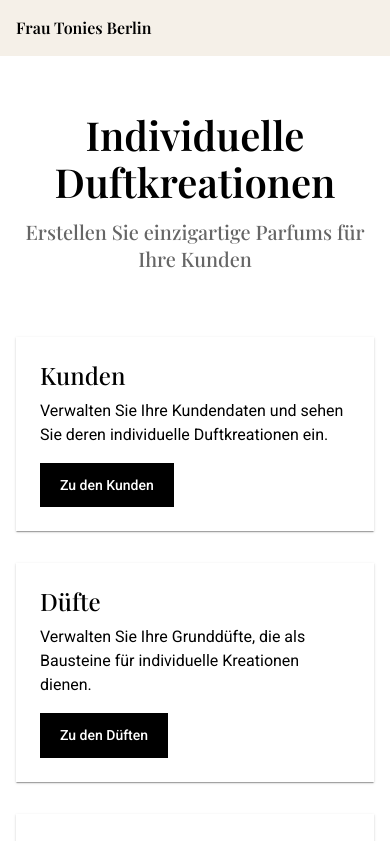
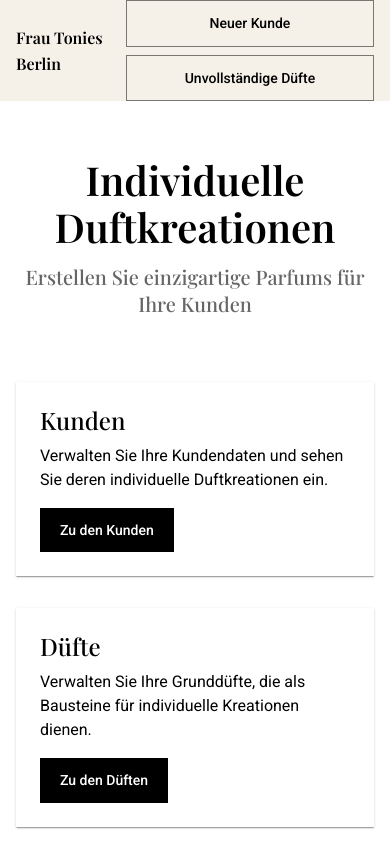
Before and after one commit to Lasher77/Tonies, a React (Create React App) app in the folder frontend/: page / in a window 390 px wide. Shown: the top 841 px of the page. Built offline with nearby package versions, Linux system fonts and the light colour scheme.

Commit message:
Fix header action button visibility on small screens

```diff
--- a/frontend/src/components/Header.js
+++ b/frontend/src/components/Header.js
@@ -44,8 +44,10 @@ const Header = () => {
             sx={{
               flexGrow: 0,
               display: 'flex',
-              gap: 1,
-              alignItems: 'center'
+              gap: { xs: 1, md: 1.5 },
+              alignItems: { xs: 'stretch', md: 'center' },
+              flexDirection: { xs: 'column', sm: 'row' },
+              width: { xs: '100%', md: 'auto' }
             }}
           >
             <Button
@@ -53,7 +55,10 @@ const Header = () => {
               to="/customers/new"
               variant="outlined"
               color="primary"
-              sx={{ display: { xs: 'none', md: 'inline-flex' } }}
+              sx={{
+                display: 'inline-flex',
+                width: { xs: '100%', md: 'auto' }
+              }}
             >
               Neuer Kunde
             </Button>
@@ -62,7 +67,11 @@ const Header = () => {
               to="/customers/invalid"
               variant="outlined"
               color="primary"
-              sx={{ display: { xs: 'none', md: 'inline-flex' }, whiteSpace: 'nowrap' }}
+              sx={{
+                display: 'inline-flex',
+                whiteSpace: 'nowrap',
+                width: { xs: '100%', md: 'auto' }
+              }}
             >
               Unvollständige Düfte
             </Button>
```
